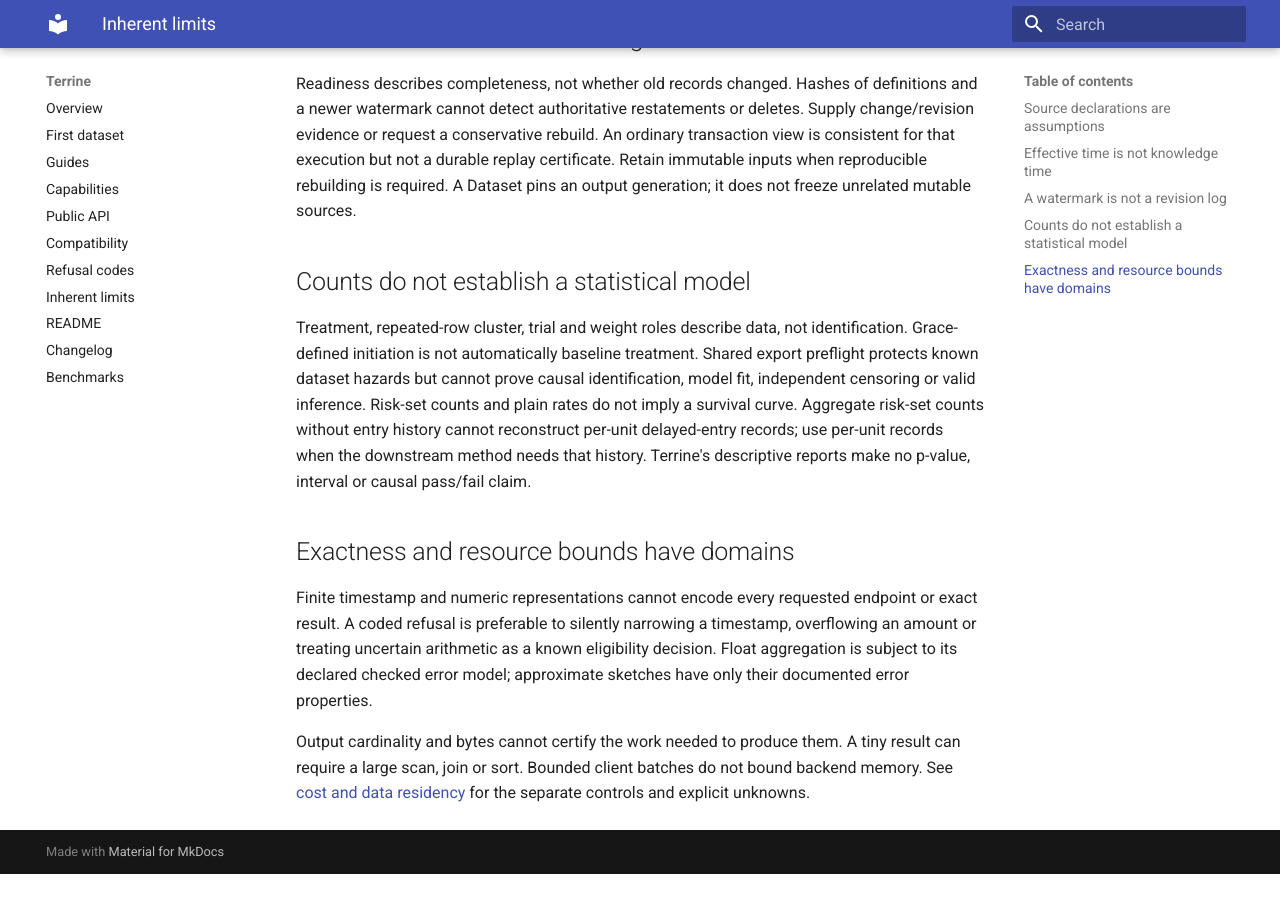
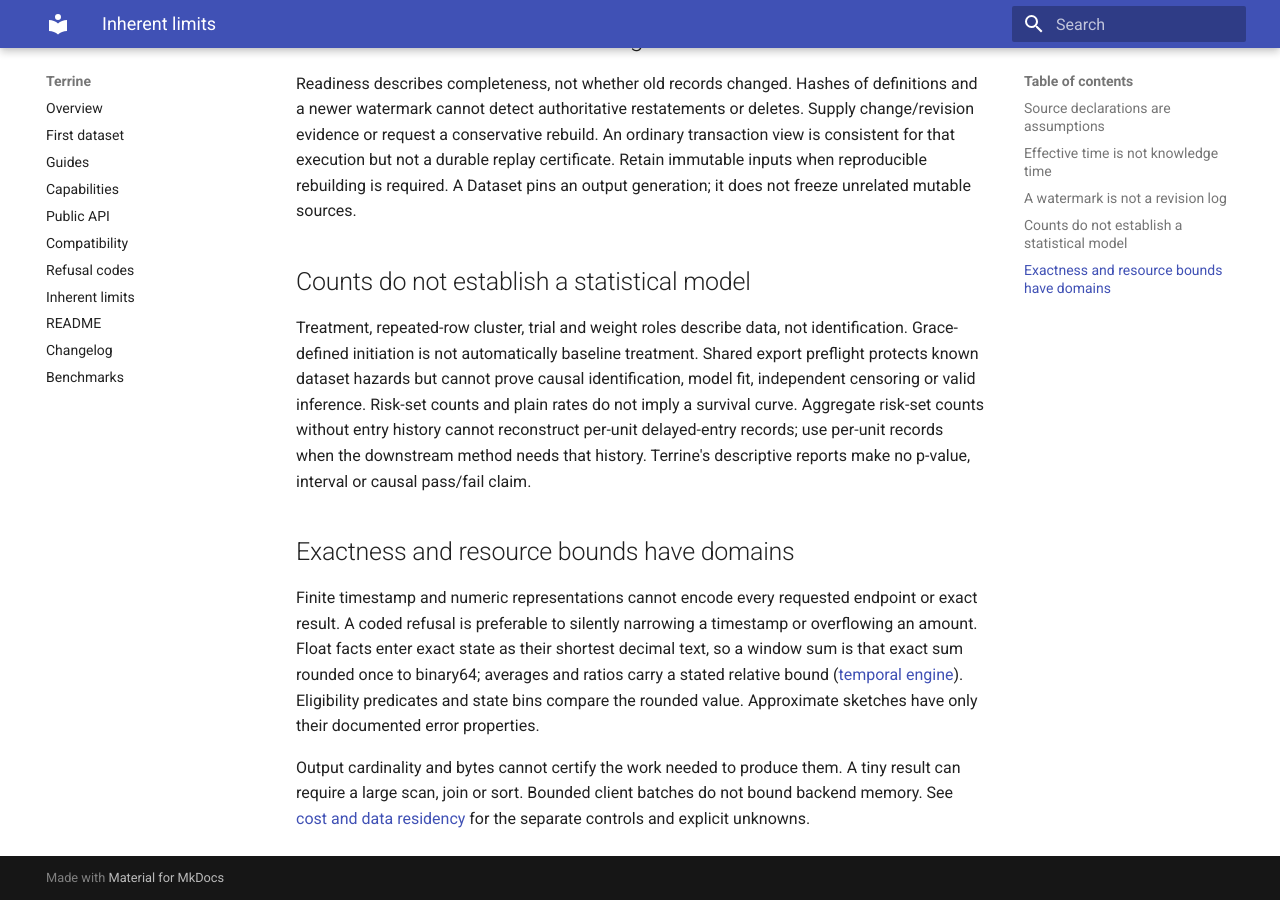
Before and after one commit to kylejcaron/terrine, an MkDocs documentation site: the page built from docs/guides/limitations.md, in a window 1280 px wide and 900 px high, scrolled down 782 px. Built offline with MkDocs 1.6.1 and Material for MkDocs 9.7.7, drawn with Linux system fonts in a browser that asks for light colours; before the commit the page ends 1656 px from its top, so only the background shows below that.

Commit message:
docs: describe exact float state in the limitations guide

```diff
--- a/docs/guides/limitations.md
+++ b/docs/guides/limitations.md
@@ -50,9 +50,12 @@
 
 Finite timestamp and numeric representations cannot encode every requested
 endpoint or exact result. A coded refusal is preferable to silently narrowing a
-timestamp, overflowing an amount or treating uncertain arithmetic as a known
-eligibility decision. Float aggregation is subject to its declared checked error
-model; approximate sketches have only their documented error properties.
+timestamp or overflowing an amount. Float facts enter exact state as their
+shortest decimal text, so a window sum is that exact sum rounded once to
+binary64; averages and ratios carry a stated relative bound
+([temporal engine](temporal-engine.md)). Eligibility predicates and state bins
+compare the rounded value. Approximate sketches have only their documented
+error properties.
 
 Output cardinality and bytes cannot certify the work needed to produce them.
 A tiny result can require a large scan, join or sort. Bounded client batches do
```
